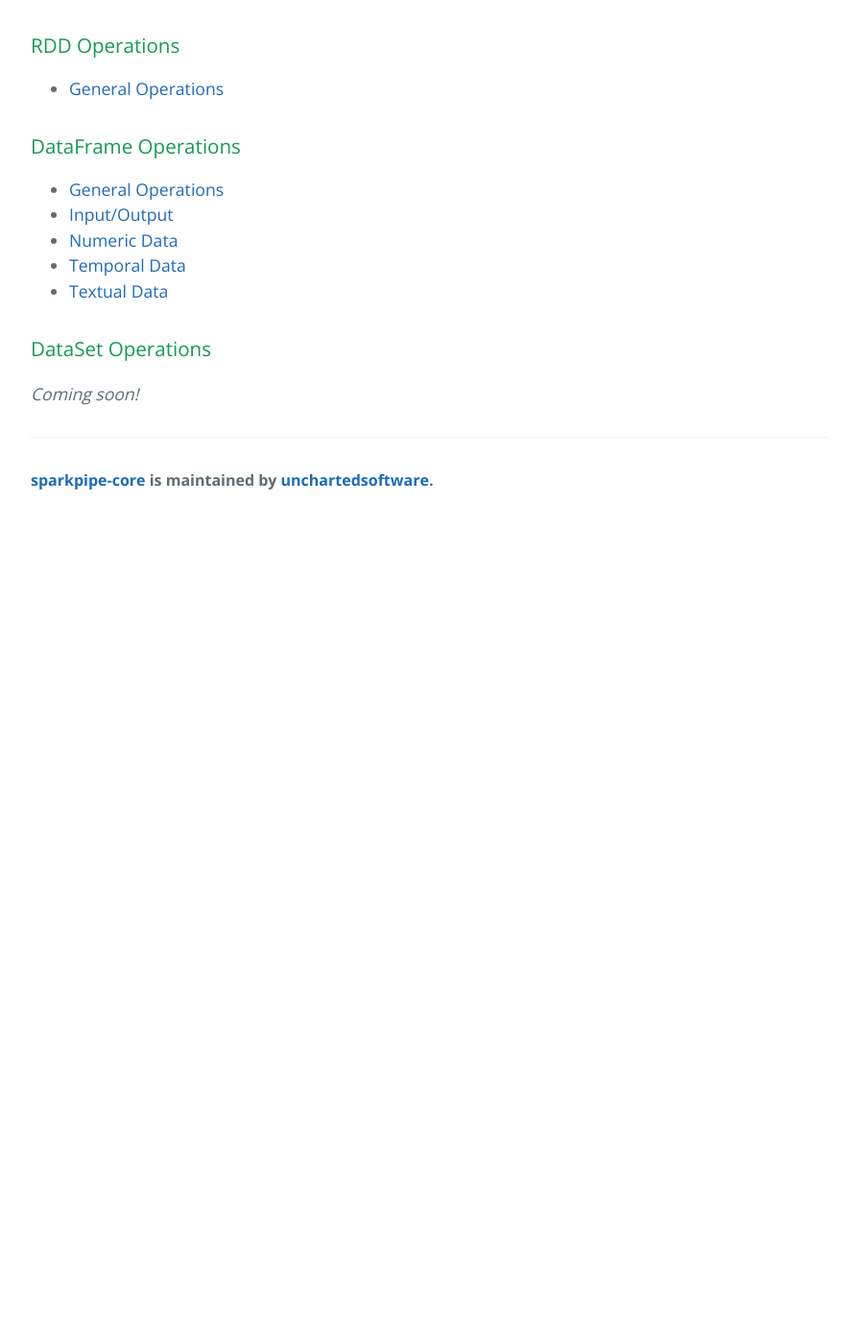
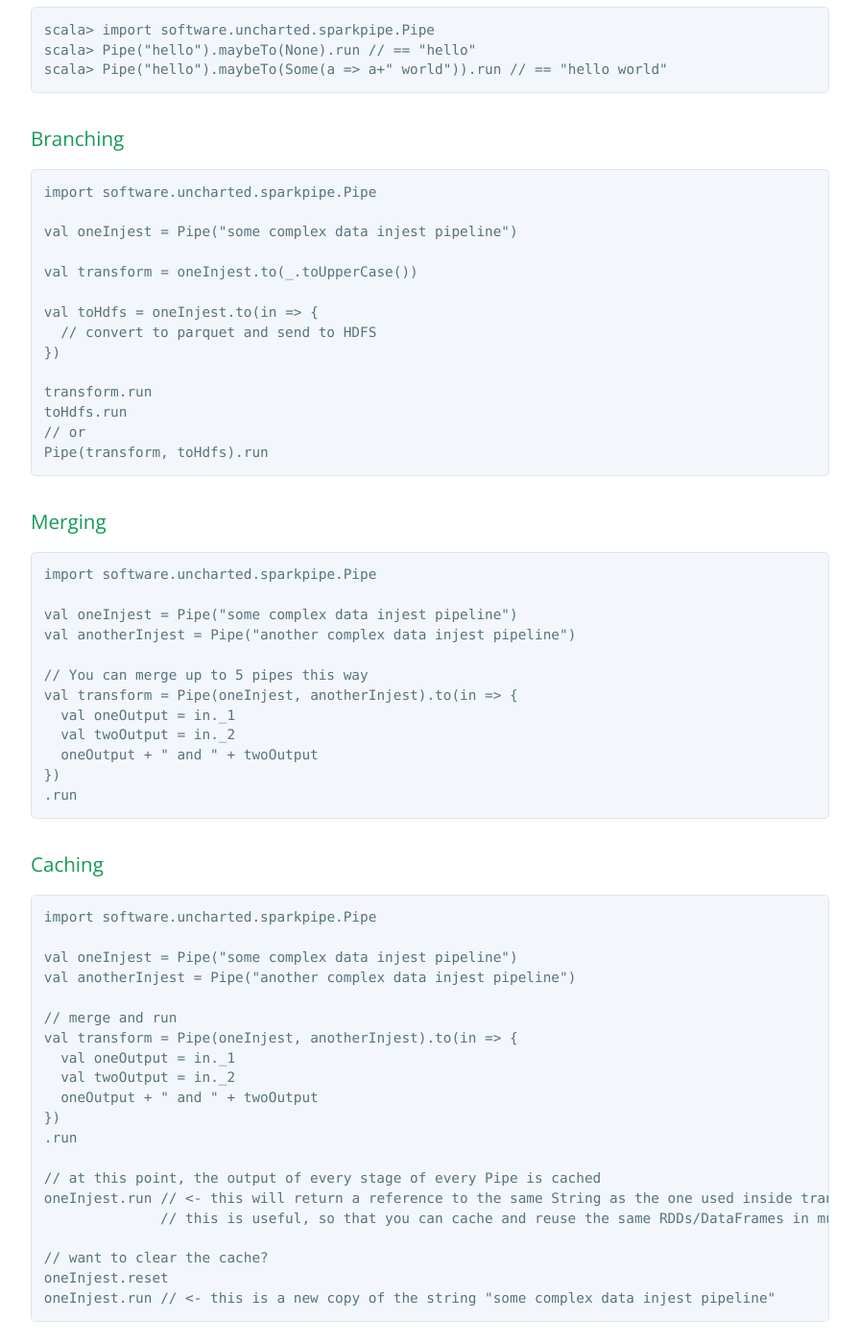
Before and after one commit to gadiavivi/sparkpipe-core, a Jekyll site: the page built from index.md, in a window 1280 px wide and 1400 px high, scrolled down 1463 px. Shown: the whole window at 96% size, without its empty margins (192-1087 px from the left). Built offline with Jekyll 4.4.1, drawn with Linux system fonts in a browser that asks for light colours; before the commit the page ends 2007 px from its top, so only the background shows below that; some of the changed text lies outside the part shown.

Commit message:
Added info on advanced usage in the index

````diff
--- a/index.md
+++ b/index.md
@@ -3,6 +3,8 @@ layout: default
 ---
 
 # Uncharted Spark Pipeline &nbsp;[![Build Status](https://travis-ci.org/unchartedsoftware/sparkpipe-core.svg?branch=master)](https://travis-ci.org/unchartedsoftware/sparkpipe-core)&nbsp;[![Coverage Status](https://coveralls.io/repos/unchartedsoftware/sparkpipe-core/badge.svg?branch=master&service=github)](https://coveralls.io/github/unchartedsoftware/sparkpipe-core?branch=master)
+
+> [http://unchartedsoftware.github.io/sparkpipe-core](http://unchartedsoftware.github.io/sparkpipe-core)
 
 [Apache Spark](http://spark.apache.org/) is a powerful tool for distributed data processing. Enhancing and maintaining productivity on this platform involves implementing Spark scripts in a modular, testable and reusable fashion.
 
@@ -16,18 +18,17 @@ The Uncharted Spark Pipeline facilitates expressing individual components of Spa
 
 Try the pipeline yourself using spark-shell:
 
-{% highlight bash %}
-$ spark-shell --packages software.uncharted.sparkpipe:sparkpipe-core:0.9.3
-{% endhighlight %}
+```bash
+$ spark-shell --packages software.uncharted.sparkpipe:sparkpipe-core:0.9.7
+```
 
-{% highlight scala %}
+```scala
 scala> import software.uncharted.sparkpipe.Pipe
 scala> Pipe("hello").to(_+" world").run
-{% endhighlight %}
+```
 
 Assuming you have a file named [people.json](https://raw.githubusercontent.com/apache/spark/master/examples/src/main/resources/people.json), read a DataFrame from a file and manipulate it:
-
-{% highlight scala %}
+```scala
 scala> :paste
 import software.uncharted.sparkpipe.Pipe
 import software.uncharted.sparkpipe.ops
@@ -37,7 +38,78 @@ Pipe(sqlContext)
 .to(ops.core.dataframe.renameColumns(Map("age" -> "personAge")))
 .to(_.filter("personAge > 21").count)
 .run
-{% endhighlight %}
+```
+
+## Advanced Usage
+
+### Optional Stages
+
+```scala
+scala> import software.uncharted.sparkpipe.Pipe
+scala> Pipe("hello").maybeTo(None).run // == "hello"
+scala> Pipe("hello").maybeTo(Some(a => a+" world")).run // == "hello world"
+```
+
+### Branching
+
+```scala
+import software.uncharted.sparkpipe.Pipe
+
+val oneInjest = Pipe("some complex data injest pipeline")
+
+val transform = oneInjest.to(_.toUpperCase())
+
+val toHdfs = oneInjest.to(in => {
+  // convert to parquet and send to HDFS
+})
+
+transform.run
+toHdfs.run
+// or
+Pipe(transform, toHdfs).run
+```
+
+### Merging
+
+```scala
+import software.uncharted.sparkpipe.Pipe
+
+val oneInjest = Pipe("some complex data injest pipeline")
+val anotherInjest = Pipe("another complex data injest pipeline")
+
+// You can merge up to 5 pipes this way
+val transform = Pipe(oneInjest, anotherInjest).to(in => {
+  val oneOutput = in._1
+  val twoOutput = in._2
+  oneOutput + " and " + twoOutput
+})
+.run
+```
+
+### Caching
+
+```scala
+import software.uncharted.sparkpipe.Pipe
+
+val oneInjest = Pipe("some complex data injest pipeline")
+val anotherInjest = Pipe("another complex data injest pipeline")
+
+// merge and run
+val transform = Pipe(oneInjest, anotherInjest).to(in => {
+  val oneOutput = in._1
+  val twoOutput = in._2
+  oneOutput + " and " + twoOutput
+})
+.run
+
+// at this point, the output of every stage of every Pipe is cached
+oneInjest.run // <- this will return a reference to the same String as the one used inside transform!
+              // this is useful, so that you can cache and reuse the same RDDs/DataFrames in multiple Pipes
+
+// want to clear the cache?
+oneInjest.reset
+oneInjest.run // <- this is a new copy of the string "some complex data injest pipeline"
+```
 
 ## Included Operations
 
````
